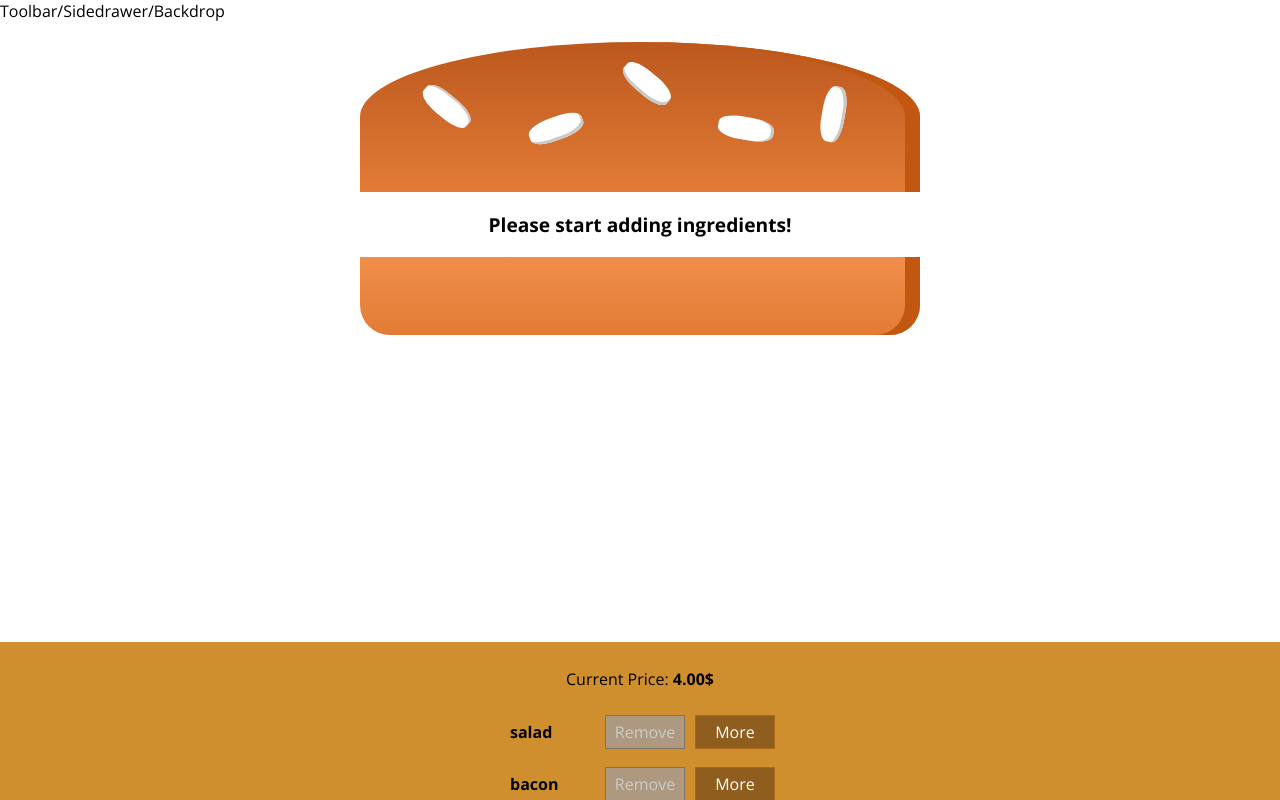
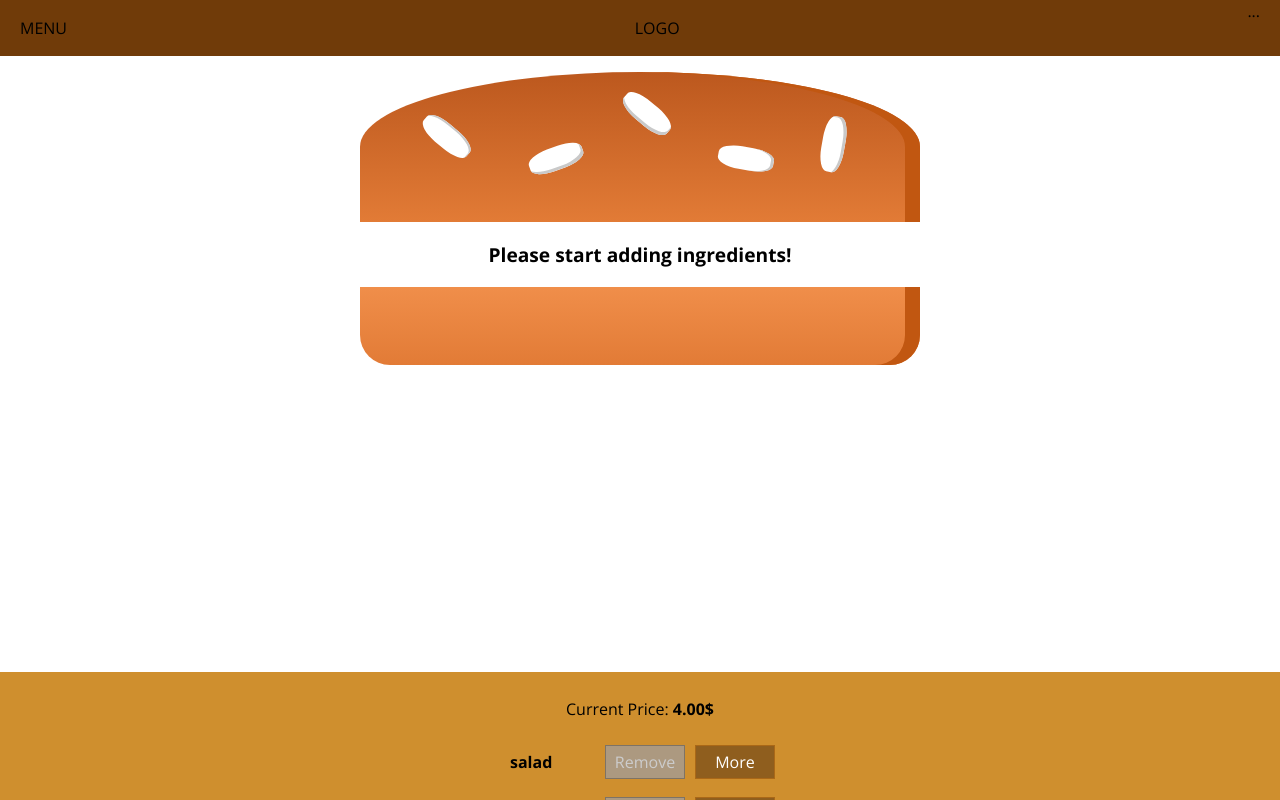
Before and after one commit to AdamAnsari/MyBurgerBuilder, a React app: page / in a window 1280 px wide. Shown: the top 800 px of the page. Built offline with nearby package versions, Linux system fonts and the light colour scheme.

Commit message:
Adding a toolbar

```diff
--- a/src/components/Layout/Layout.js
+++ b/src/components/Layout/Layout.js
@@ -2,11 +2,12 @@
 import React from 'react'
 import Auxiliary from '../../hoc/Auxiliary';
 import classes from './Layout.module.css';
+import Toolbar from '../Navigation/Toolbar/Toolbar';
 
 const layout = (props) => {
 	return(
 		<Auxiliary>
-			<div>Toolbar/Sidedrawer/Backdrop</div>
+			<Toolbar />
 			<main className={classes.Content}>
 				{props.children}
 			</main>
--- a/src/components/Layout/Layout.module.css
+++ b/src/components/Layout/Layout.module.css
@@ -1,3 +1,3 @@
 .Content {
-	margin-top: 20px;
+	margin-top: 72px;
 }
--- /dev/null
+++ b/src/components/Navigation/Toolbar/Toolbar.js
@@ -0,0 +1,16 @@
+import React from 'react';
+import classes from './Toolbar.module.css';
+
+const toolbar = (props) => {
+	return(
+		<header className={classes.Toolbar}>
+			<div>MENU</div>
+			<div>LOGO</div>
+			<nav>
+				...
+			</nav>
+		</header>
+	);
+}
+
+export default toolbar;
--- /dev/null
+++ b/src/components/Navigation/Toolbar/Toolbar.module.css
@@ -0,0 +1,19 @@
+.Toolbar {
+	height: 56px;
+	width: 100%;
+	position: fixed;
+	top: 0;
+	left: 0;
+	background-color: #703b09;
+	display: flex;
+	justify-content: space-between;
+	align-items: center;
+	padding: 0 20px;
+	box-sizing: border-box;
+	z-index: 90;
+}
+
+.Toolbar nav {
+	height: 100%;
+
+}
```
